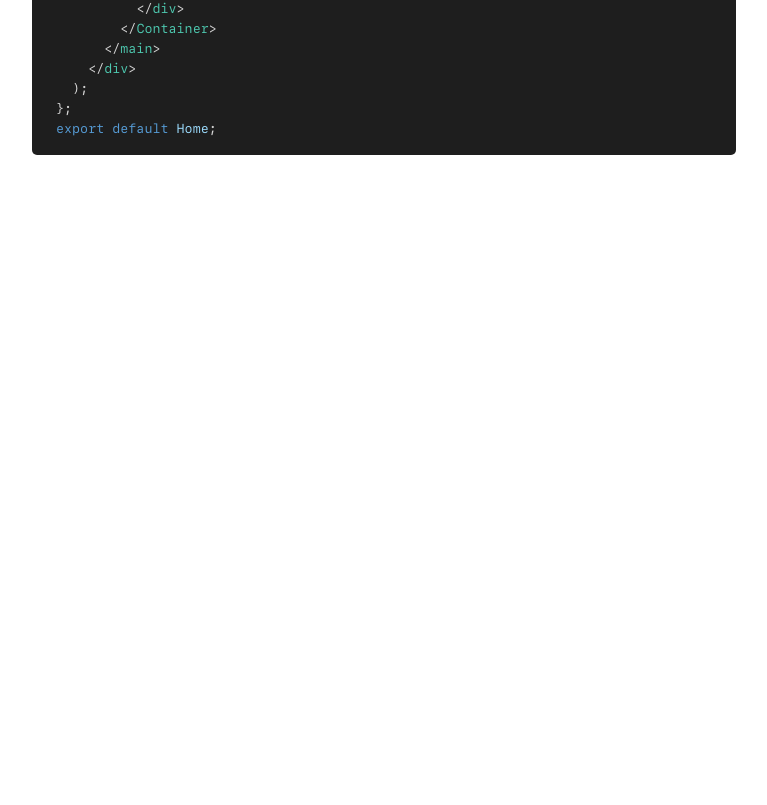
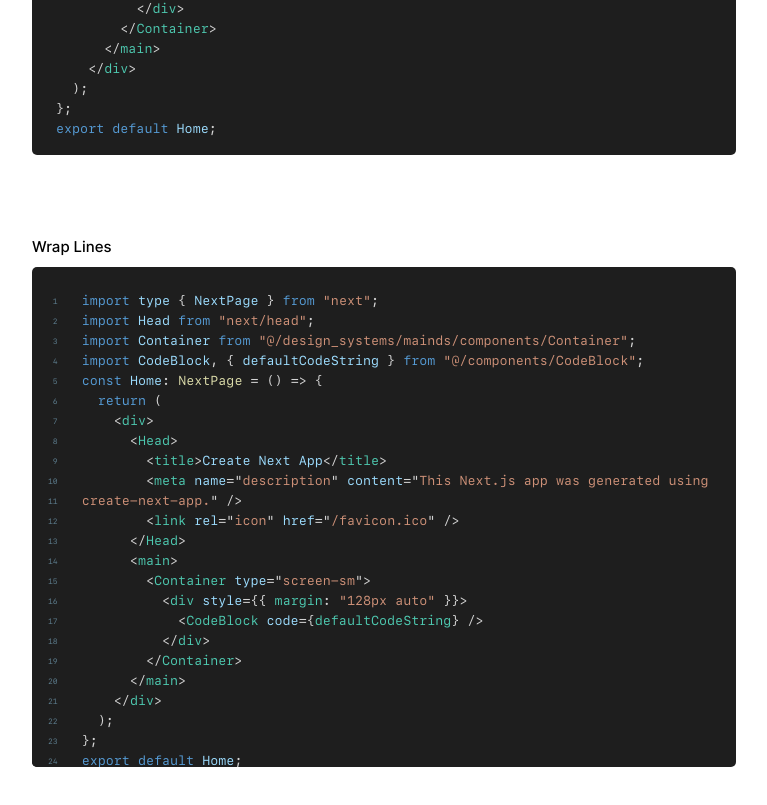
Before and after one commit to aakindel/codeblock-component, a Next.js app: page / in a window 1280 px wide. Shown: the part 1117-1922 px from the top of the page, without its empty margins (256-1023 px from the left). Before the commit the page ends 1400 px from the top, so only its background shows below. Built offline with nearby package versions, Linux system fonts and the light colour scheme.

Commit message:
add wrap lines option to CodeBlock

```diff
--- a/components/CodeBlock/CodeBlock.module.scss
+++ b/components/CodeBlock/CodeBlock.module.scss
@@ -4,7 +4,6 @@
 
 .pre {
   display: flex;
-  overflow: scroll;
   height: 100%;
 }
 
--- a/components/CodeBlock/index.tsx
+++ b/components/CodeBlock/index.tsx
@@ -1,6 +1,7 @@
 import Highlight, { defaultProps, Language } from "prism-react-renderer";
 import CodeBlockStyles from "./CodeBlock.module.scss";
 import theme from "prism-react-renderer/themes/vsDark";
+import { useEffect, useRef, useState } from "react";
 
 type CodeBlockOptions = {
   pxBorderRadius?: number;
@@ -21,6 +22,7 @@ type CodeBlockProps = {
   code?: string;
   language?: Language;
   showLineNumbers?: boolean;
+  wrapLines?: boolean;
   options?: CodeBlockOptions;
 };
 
@@ -32,6 +34,7 @@ const CodeBlock = ({
   code = "",
   language = "jsx",
   showLineNumbers = true,
+  wrapLines = false,
   options,
 }: CodeBlockProps) => {
   const localOptions: LocalCodeBlockOptions = {
@@ -51,6 +54,20 @@ const CodeBlock = ({
   const isCodeEmpty = code === "";
   const lastLineIndex = getStringLineCount(code) - 1;
 
+  const [wrappedLineHeights, setWrappedLineHeights] = useState<number[]>([]);
+
+  const linesRef = useRef<Array<HTMLDivElement | null>>([]);
+
+  useEffect(() => {
+    setWrappedLineHeights(
+      linesRef.current.map((line, lineIndex) =>
+        line && lineIndex === lastLineIndex
+          ? line?.offsetHeight - localOptions.pxCodePaddingBottom
+          : line?.offsetHeight
+      ) as number[]
+    );
+  }, [linesRef, lastLineIndex, localOptions.pxCodePaddingBottom]);
+
   return (
     <Highlight {...defaultProps} code={code} language={language} theme={theme}>
       {({ className, style, tokens, getLineProps, getTokenProps }) => (
@@ -68,6 +85,8 @@ const CodeBlock = ({
               fontSize: `${localOptions.pxCodeFontSize}px`,
               lineHeight: `${localOptions.pxLineHeight}px`,
               paddingTop: `${localOptions.pxCodePaddingTop}px`,
+              overflowY: "scroll",
+              overflowX: wrapLines ? "hidden" : "scroll",
             }}
           >
             <div
@@ -89,7 +108,16 @@ const CodeBlock = ({
                   return isCodeEmpty ? null : (
                     <span
                       className={`${CodeBlockStyles["block-line-number"]}`}
-                      style={{ height: `${localOptions.pxLineHeight}px` }}
+                      style={{
+                        visibility:
+                          // hide line number while wrappedLineHeights loads
+                          !wrapLines || wrappedLineHeights[lineIndex]
+                            ? "visible"
+                            : "hidden",
+                        height: wrapLines
+                          ? `${wrappedLineHeights[lineIndex]}px`
+                          : `${localOptions.pxLineHeight}px`,
+                      }}
                       key={lineIndex + 1}
                     >
                       {lineIndex + 1}
@@ -103,8 +131,8 @@ const CodeBlock = ({
               style={{
                 paddingLeft: `${
                   showLineNumbers
-                    ? (localOptions.pxCodePaddingLeft as number) -
-                      (localOptions.pxLineNumberPaddingRight as number)
+                    ? localOptions.pxCodePaddingLeft -
+                      localOptions.pxLineNumberPaddingRight
                     : localOptions.pxCodePaddingLeft
                 }px`,
                 paddingRight: `${localOptions.pxCodePaddingRight}px`,
@@ -112,12 +140,16 @@ const CodeBlock = ({
             >
               {tokens.map((line, lineIndex) => (
                 <div
+                  ref={(el) =>
+                    linesRef.current ? (linesRef.current[lineIndex] = el) : null
+                  }
                   key={lineIndex}
                   {...getLineProps({ line, key: lineIndex })}
                 >
                   <span
                     style={{
                       display: "block",
+                      whiteSpace: wrapLines ? "pre-wrap" : "pre",
                       paddingBottom:
                         lineIndex === lastLineIndex
                           ? `${localOptions.pxCodePaddingBottom}px`
--- a/pages/index.tsx
+++ b/pages/index.tsx
@@ -62,6 +62,10 @@ const Home: NextPage = () => {
               <CodeBlockHeading>Hide Line Numbers</CodeBlockHeading>
               <CodeBlock code={codeString} showLineNumbers={false} />
             </div>
+            <div style={{ margin: "80px auto" }}>
+              <CodeBlockHeading>Wrap Lines</CodeBlockHeading>
+              <CodeBlock code={codeString} wrapLines={true} />
+            </div>
           </div>
         </Container>
       </main>
```
